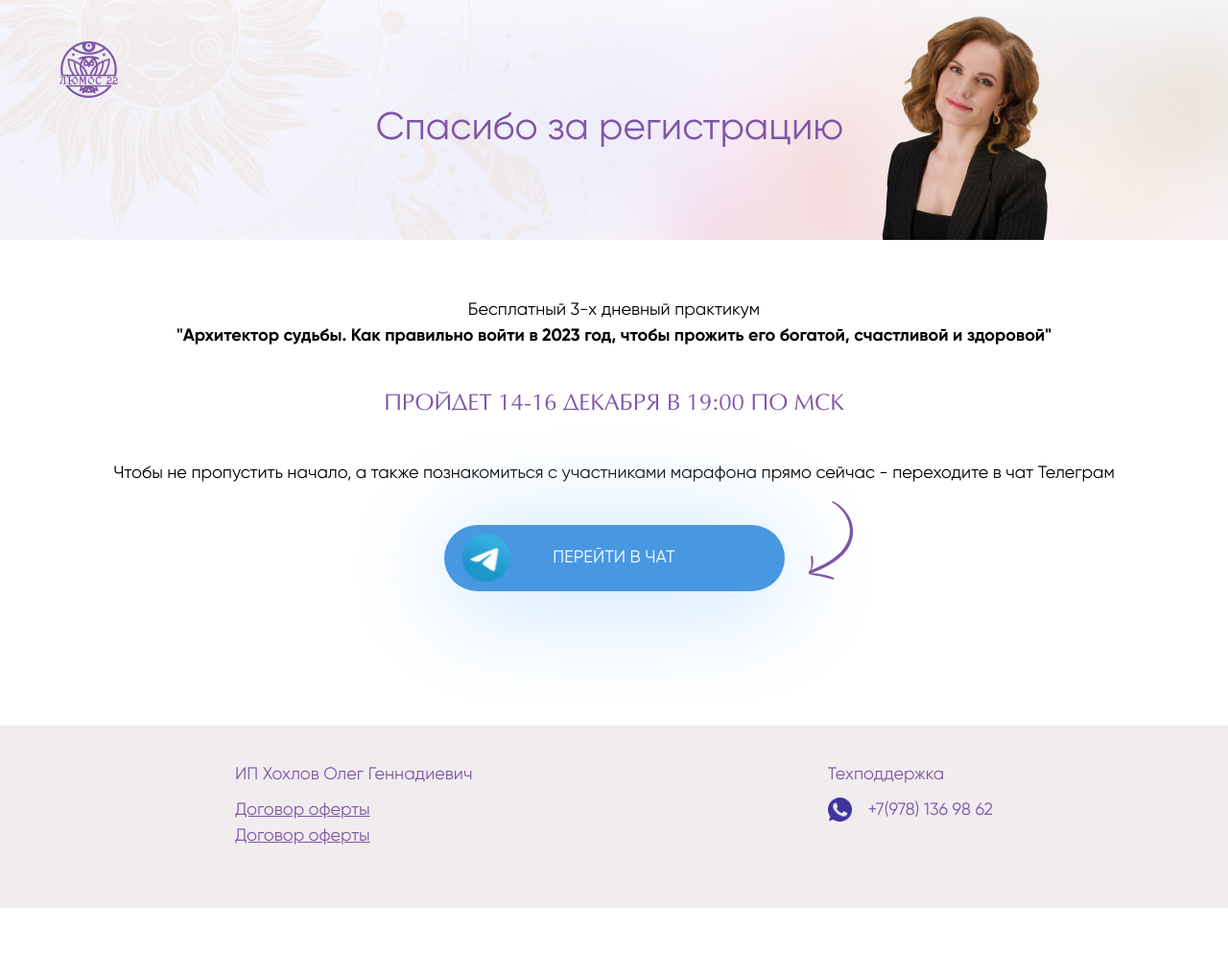
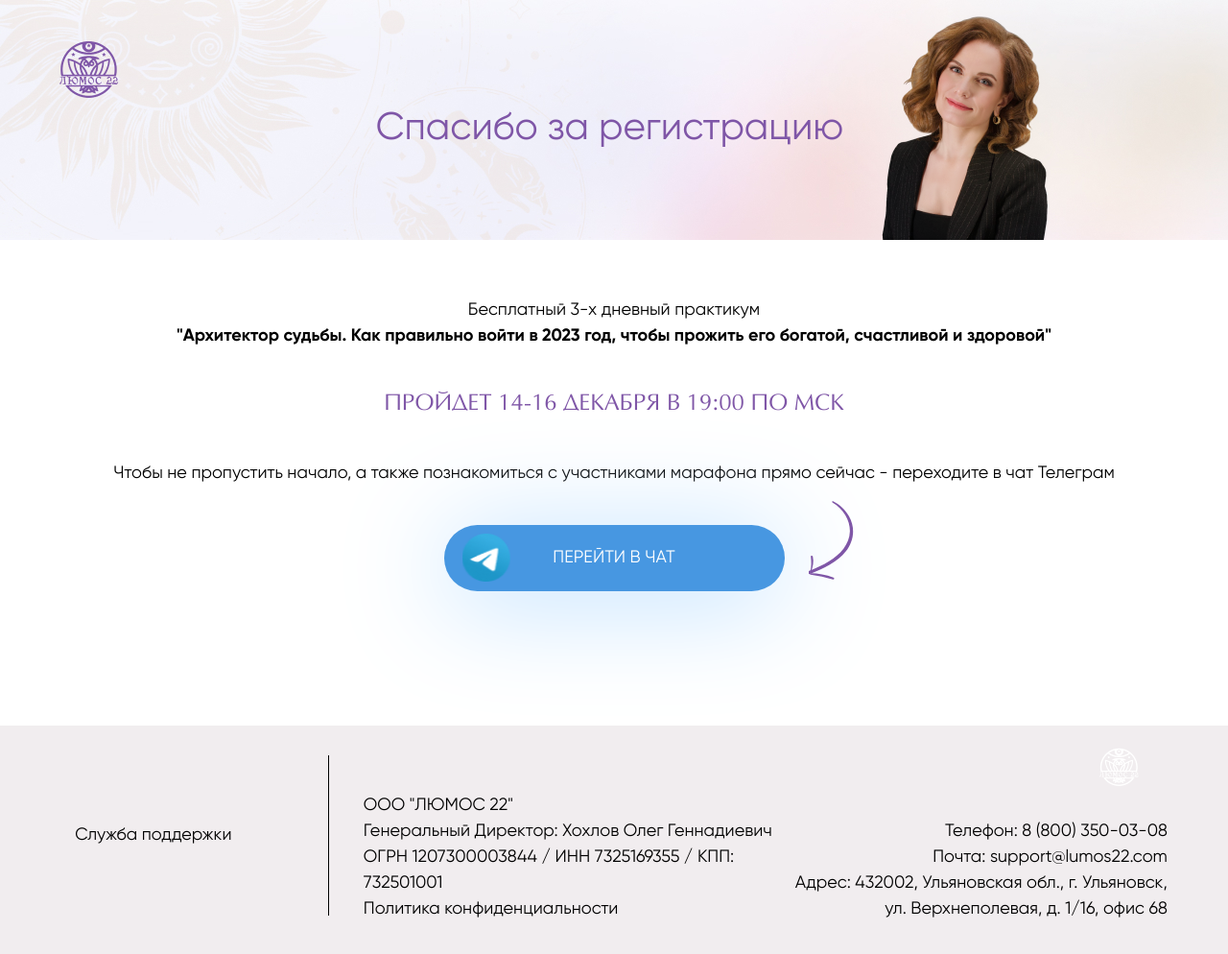
Before and after one commit to DefK1lla/architect-of-fate, a website: page app/gratitude.html in a window 1280 px wide. Shown: the whole page at 96% size. Before the commit the page ends 946 px from the top, so only its background shows below. Drawn offline with Linux system fonts and the light colour scheme.

Commit message:
fix: fix footer

```diff
--- a/app/gratitude.html
+++ b/app/gratitude.html
@@ -63,27 +63,41 @@
     <footer class="footer">
       <div class="container">
         <div class="footer__inner">
-          <div class="footer__treaties">
-            <div class="footer__title">
-              ИП Хохлов Олег Геннадиевич
+          <div class="footer__support">
+            <h6 class="footer__title">
+              Служба поддержки
+            </h6>
+          </div>
+
+          <div class="footer__contacts">
+            <div class="footer__col">
+              <div class="footer__contact">
+                ООО "ЛЮМОС 22"
+              </div>
+              <div class="footer__contact">
+                Генеральный Директор: Хохлов Олег Геннадиевич
+                ОГРН 1207300003844 / ИНН 7325169355 / КПП: 732501001
+              </div>
+              <div class="footer__contact">
+                <a class="footer__link" href="https://lumos22.com/politika2/">
+                  Политика конфиденциальности
+                </a>
+              </div>
             </div>
 
-            <a class="footer__link" href="">
-              Договор оферты
-            </a>
-            <a class="footer__link" href="">
-              Договор оферты
-            </a>
-          </div>
-
-          <div class="footer__support">
-            <div class="footer__title">
-              Техподдержка
+            <div class="footer__col">
+              <img class="footer__logo" src="./assets/icons/logo_light.png" alt="логотип люмос 22">
+              <div class="footer__contact">
+                Телефон: <a class="footer__link" href="tel:88003500308">8 (800) 350-03-08</a>
+              </div>
+              <div class="footer__contact">
+                Почта: <a class="footer__link" href="mailto:support@lumos22.com">support@lumos22.com</a>
+              </div>
+              <address class="footer__contact">
+                Адрес: 432002, Ульяновская обл., г. Ульяновск,<br>
+                ул. Верхнеполевая, д. 1/16, офис 68
+              </address>
             </div>
-
-            <a class="footer__link footer__link_wz" href="https://wa.me/+79781369862">
-              +7(978) 136 98 62
-            </a>
           </div>
         </div>
       </div>
--- a/app/scss/_media.scss
+++ b/app/scss/_media.scss
@@ -12,10 +12,6 @@
       margin-right: 0;
       margin-bottom: 30px;
     }
-  }
-
-  .footer {
-    text-align: center;
   }
 }
 
@@ -48,3 +44,14 @@
     }
   }
 }
+
+@media (min-width: 1177px) {
+  .footer {
+    &__support {
+      margin-right: 30px;
+      padding: 70px 100px 70px 0;
+
+      border-right: 1px solid $color-black;
+    }
+  }
+}
--- a/app/scss/style.scss
+++ b/app/scss/style.scss
@@ -378,62 +378,56 @@
 .footer {
   padding: 23px 0 46px;
 
-  color: $color-primary;
-
   background: $color-smoke-2;
 
   &__inner {
     display: flex;
     justify-content: space-around;
-    align-items: flex-start;
+    align-items: center;
     flex-wrap: wrap;
   }
 
-  &__title {
-    margin-bottom: 10px;
+  &__support {
+    margin: 0 15px;
+    padding: 20px 70px;
+  }
+
+  &__contacts {
+    display: flex;
+    justify-content: space-around;
+    align-items: flex-end;
+    flex-wrap: wrap;
+  }
+
+  &__col {
+    &:nth-child(1) {
+      max-width: 450px;
+    }
+
+    &:nth-child(2) {
+      display: flex;
+      flex-direction: column;
+      align-items: flex-end;
+
+      text-align: right;
+    }
+  }
+
+  &__logo {
+    margin: 0 30px 33px 0;
+
+    align-self: flex-end;
   }
 
   &__link {
     font-family: inherit;
     font-size: inherit;
-    text-decoration: underline;
+    text-decoration: none;
     color: inherit;
 
     &:hover {
-      text-decoration: none;
+      text-decoration: underline;
     }
-
-    &_wz {
-      position: relative;
-
-      padding-left: 42px;
-
-      text-decoration: none;
-
-      &::before {
-        content: "";
-
-        position: absolute;
-        top: 0;
-        left: 0;
-
-        width: 25px;
-        height: 25px;
-
-        background: url(../assets/icons/wz.png);
-        background-repeat: no-repeat;
-        background-position: center;
-        background-size: contain;
-      }
-    }
-  }
-
-  &__treaties,
-  &__support {
-    margin: 15px;
-
-    display: flex;
-    flex-direction: column;
   }
 }
 
```
Also changed, not shown: app/index.html (+32 -18 lines), app/css/style.min.css, dist/css/style.min.css, dist/gratitude.html, dist/index.html, 1 other file.
